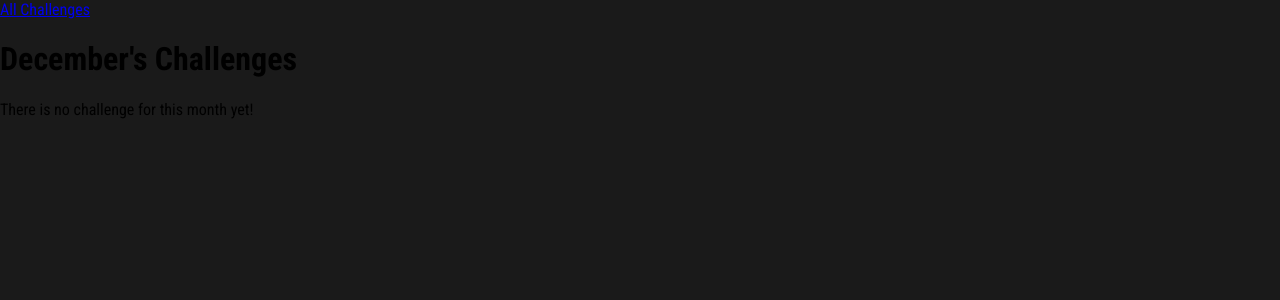
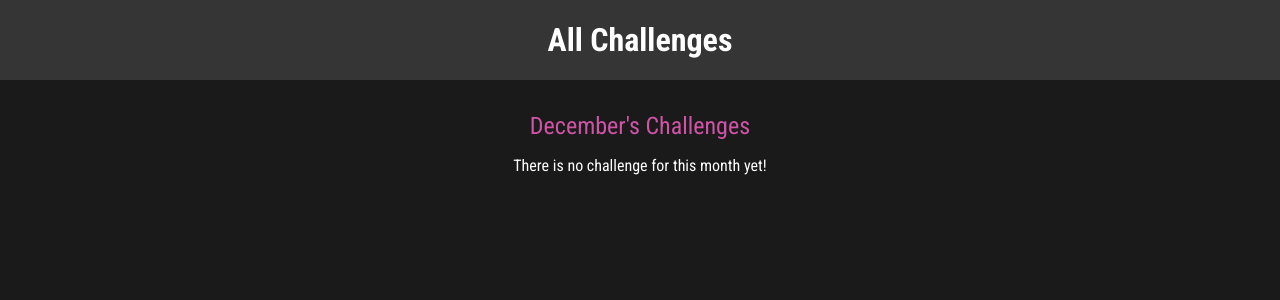
Before and after one commit to zkkamir/django_practical, a Django app: page /challenges/december in a window 1280 px wide. Shown: the top 300 px of the page. Run offline with Django 3.2, Linux system fonts and the light colour scheme.

Commit message:
Added more css to improve the looks of the pages.

```diff
--- /dev/null
+++ b/monthly_challenges/challenges/static/challenges/challenge.css
@@ -0,0 +1,22 @@
+h1,
+h2 {
+  text-align: center;
+  color: white;
+}
+
+h1 {
+  font-size: 1.5rem;
+  margin: 2rem 0 1rem 0;
+  font-weight: normal;
+  color: #cf54a6;
+}
+
+h2 {
+  font-size: 3rem;
+  font-weight: bold;
+}
+
+.fallback {
+  text-align: center;
+  color: white;
+}
--- a/monthly_challenges/challenges/static/challenges/challenges.css
+++ /dev/null
@@ -1,3 +0,0 @@
-ul {
-  list-style: none;
-}
--- /dev/null
+++ b/monthly_challenges/challenges/static/challenges/includes/header.css
@@ -0,0 +1,25 @@
+header {
+    width: 100%;
+    height: 5rem;
+    background-color: #353535;
+  }
+
+  header nav {
+    width: 100%;
+    height: 100%;
+    display: flex;
+    justify-content: center;
+    align-items: center;
+  }
+
+  header nav a {
+    color: white;
+    font-size: 2rem;
+    font-weight: bold;
+    text-decoration: none;
+  }
+
+  header nav a:hover,
+  header nav a:active {
+    color: #cf54a6;
+  }
--- a/monthly_challenges/challenges/templates/challenges/challenge.html
+++ b/monthly_challenges/challenges/templates/challenges/challenge.html
@@ -1,6 +1,11 @@
 {% extends 'base.html' %}
+{% load static %}
 
 {% block page_title %}{{ month }}{% endblock page_title %}
+{% block css_files %}
+  <link rel="stylesheet" href="{% static "challenges/challenge.css" %}">
+  <link rel="stylesheet" href="{% static "challenges/includes/header.css" %}">
+{% endblock css_files %}
 
 {% block content %}
   {% include "challenges/includes/header.html" %}
@@ -9,6 +14,6 @@
   {% if text is not None %}
     <h2>{{ text }}</h2>
   {% else %}
-    <p>There is no challenge for this month yet!</p>
+    <p class="fallback">There is no challenge for this month yet!</p>
   {% endif %}
 {% endblock content %}
--- a/monthly_challenges/challenges/templates/challenges/index.html
+++ b/monthly_challenges/challenges/templates/challenges/index.html
@@ -6,7 +6,8 @@
 {% endblock page_title %}
 
 {% block css_files %}
-  <link rel="stylesheet" href="{% static "challenges/challenges.css" %}">
+  <link rel="stylesheet" href="{% static "challenges/index.css" %}">
+  <link rel="stylesheet" href="{% static "challenges/includes/header.css" %}">
 {% endblock css_files %}
 
 {% block content %}
```
Also changed, not shown: monthly_challenges/challenges/static/challenges/index.css (added, +37 -0 lines).
